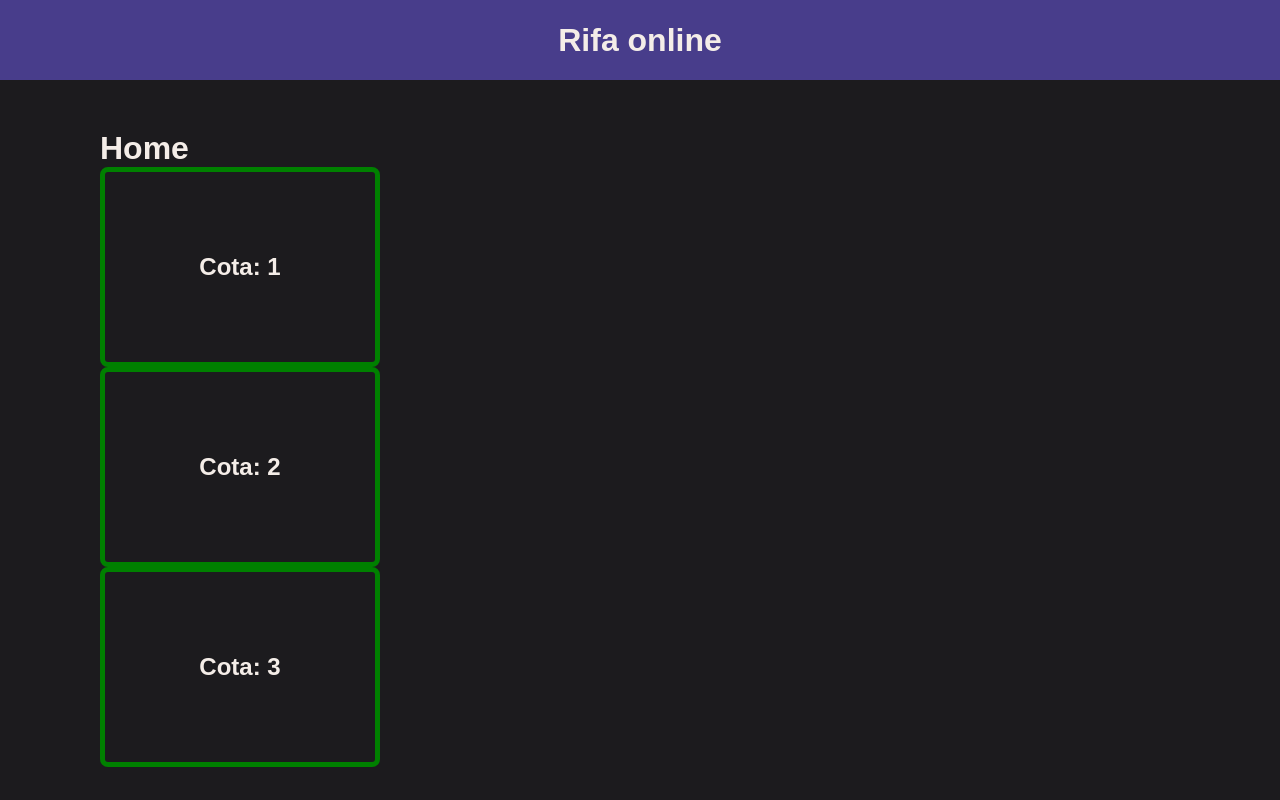
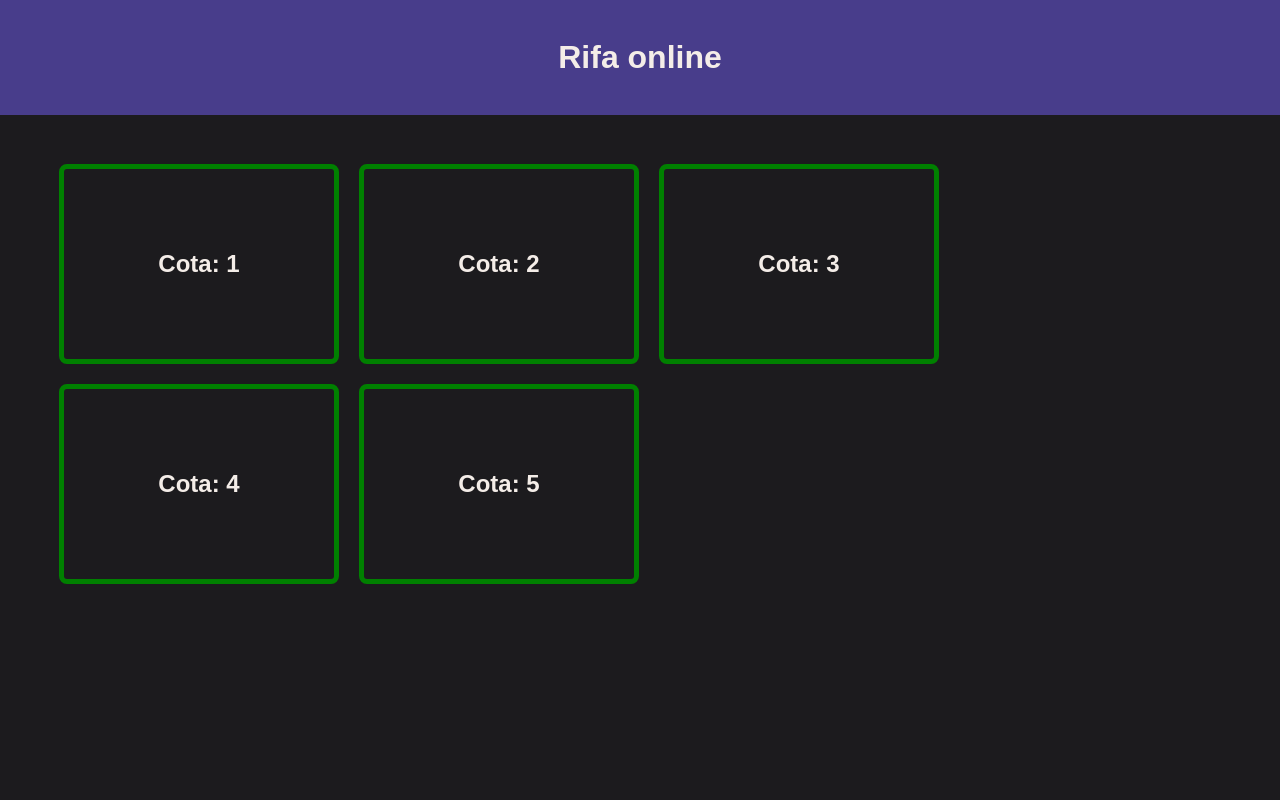
Before and after one commit to Felipe-Monte/rifa-online, a React (Vite) app: page / in a window 1280 px wide. Built offline with nearby package versions, Linux system fonts and the light colour scheme.

Commit message:
Feat: creating routes and page details quota

```diff
--- a/package.json
+++ b/package.json
@@ -12,6 +12,7 @@
   "dependencies": {
     "react": "^18.3.1",
     "react-dom": "^18.3.1",
+    "react-router-dom": "^6.24.1",
     "styled-components": "^6.1.11"
   },
   "devDependencies": {
--- a/src/components/header/styles.js
+++ b/src/components/header/styles.js
@@ -1,8 +1,10 @@
 import styled from "styled-components"
 
 export const Container = styled.header`
+  grid-area: header;
+
   width: 100%;
-  height: 80px;
+  height: 115px;
 
   display: flex;
   justify-content: center;
--- a/src/main.jsx
+++ b/src/main.jsx
@@ -6,13 +6,13 @@ import GlobalStyle from "./styles/global";
 import { ThemeProvider } from "styled-components";
 import theme from "./styles/theme";
 
-import { Home } from "./pages/home";
+import { Routes } from "./routes";
 
 ReactDOM.createRoot(document.getElementById("root")).render(
   <React.StrictMode>
     <ThemeProvider theme={theme}>
       <GlobalStyle />
-      <Home />
+      <Routes />
     </ThemeProvider>
   </React.StrictMode>
 );
--- /dev/null
+++ b/src/pages/details-quota/index.jsx
@@ -0,0 +1,9 @@
+import { Container } from "./styles"
+
+export function DetailsQuota(){
+  return(
+    <Container>
+      detalhes das cotas
+    </Container>
+  )
+}
--- /dev/null
+++ b/src/pages/details-quota/styles.js
@@ -0,0 +1,5 @@
+import styled from "styled-components"
+
+export const Container = styled.div`
+
+`
--- a/src/pages/home/index.jsx
+++ b/src/pages/home/index.jsx
@@ -8,10 +8,11 @@ export function Home() {
     <Container>
       <Header />
       <main>
-        <h1>Home</h1>
         <QuotaCard number="1"/>
         <QuotaCard number="2"/>
         <QuotaCard number="3"/>
+        <QuotaCard number="4"/>
+        <QuotaCard number="5"/>
       </main>
     </Container>
   );
--- a/src/pages/home/stylex.js
+++ b/src/pages/home/stylex.js
@@ -4,8 +4,21 @@ export const Container = styled.div`
   width: 100%;
   height: 100vh;
 
+  display: grid;
+  grid-template-rows: 105px auto;
+  grid-template-areas:
+    "header"
+    "content";
+
   > main {
     height: calc(100% - 80px);
-    padding: 50px 100px;
+    padding: 59px 59px;
+
+    display: flex;
+    align-items: flex-start;
+    align-content: flex-start;
+    justify-content: start;
+    flex-wrap: wrap;
+    gap: 20px;
   }
-`
+`;
--- /dev/null
+++ b/src/routes/app.routes.jsx
@@ -0,0 +1,13 @@
+import { Routes, Route } from "react-router-dom";
+
+import { Home } from "../pages/home";
+import { DetailsQuota } from "../pages/details-quota";
+
+export function AppRoutes() {
+  return (
+    <Routes>
+      <Route path="/" element={<Home />} />
+      <Route path="/details" element={<DetailsQuota />} />
+    </Routes>
+  );
+}
--- /dev/null
+++ b/src/routes/index.jsx
@@ -0,0 +1,11 @@
+import { BrowserRouter } from "react-router-dom";
+
+import { AppRoutes } from "./app.routes";
+
+export function Routes() {
+  return (
+    <BrowserRouter>
+      <AppRoutes />
+    </BrowserRouter>
+  );
+}
```
Also changed, not shown: 1 other file (tests, documents, lock files or other folders).
